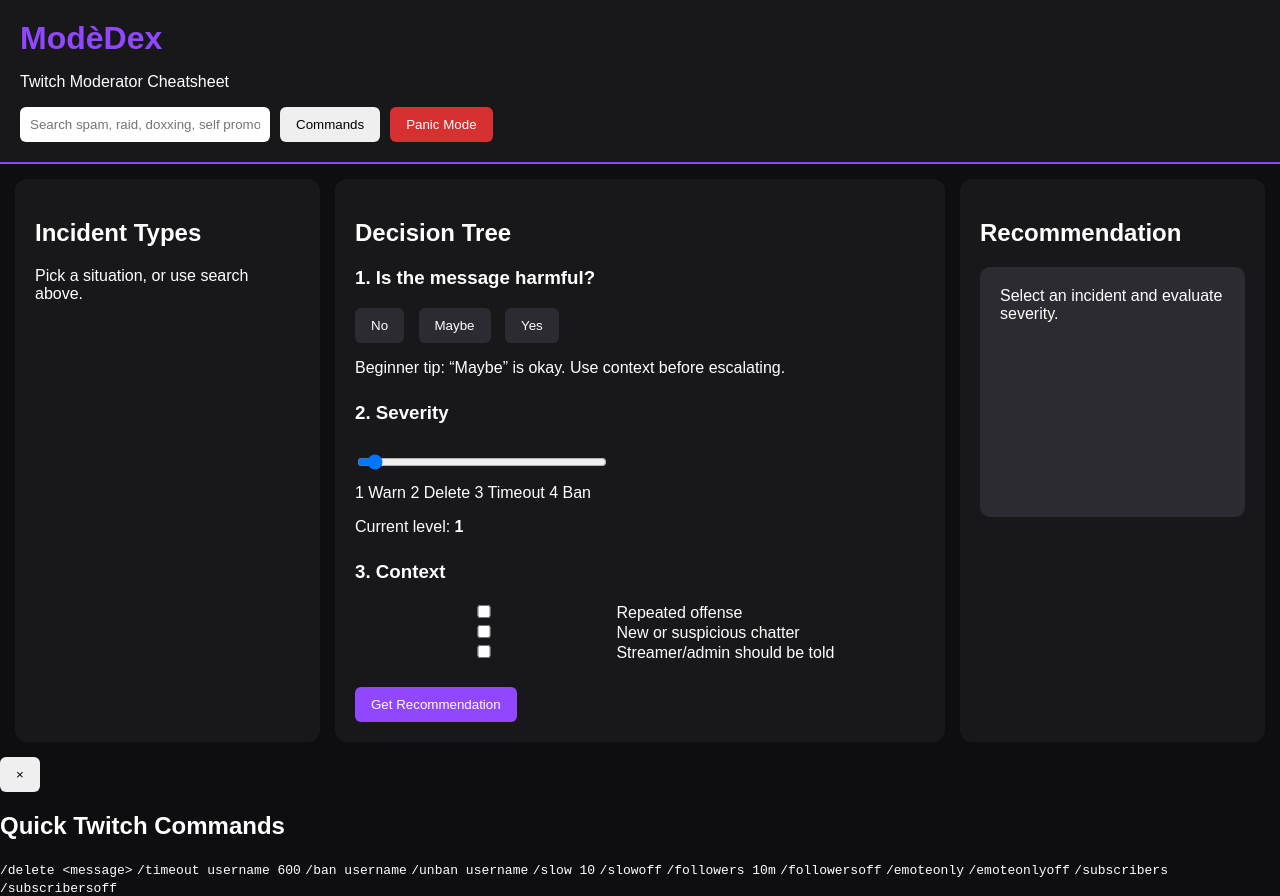
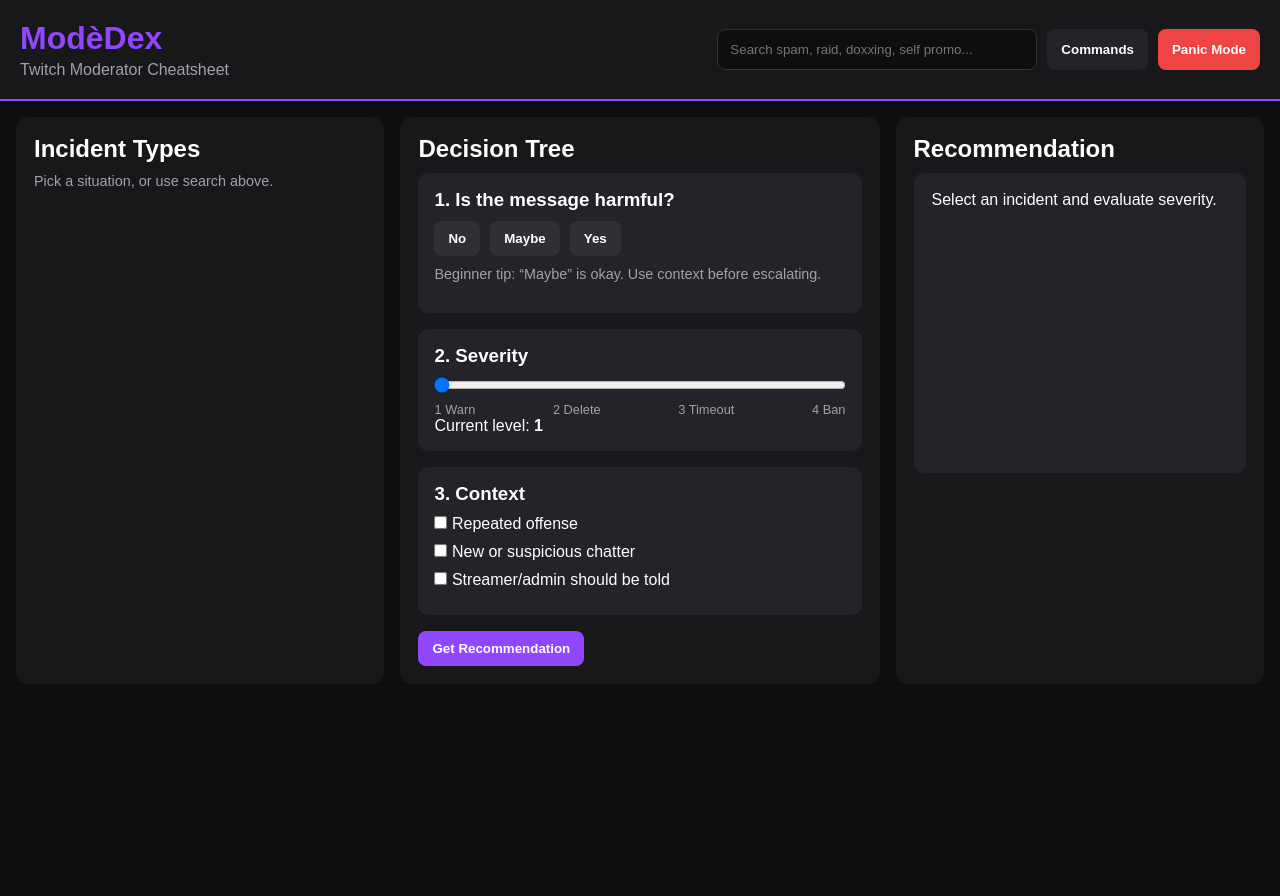
Before and after one commit to sassymangle/Mod-Dex, a plain HTML site: page index.html in a window 1280 px wide. After the commit the page ends 800 px from the top, so only its background shows below. Drawn offline with Linux system fonts and the light colour scheme; a script that the page names is missing.

Commit message:
Update style.css

```diff
--- a/style.css
+++ b/style.css
@@ -1,94 +1,436 @@
+:root {
+  --bg: #0E0E10;
+  --panel: #18181B;
+  --panel-light: #232329;
+
+  --accent: #9146FF;
+
+  --text: #FFFFFF;
+  --text-muted: #A1A1AA;
+
+  --green: #22C55E;
+  --yellow: #FACC15;
+  --orange: #FB923C;
+  --red: #EF4444;
+
+  --radius: 12px;
+}
+
 * {
+  margin: 0;
+  padding: 0;
   box-sizing: border-box;
 }
 
 body {
-  margin: 0;
-  font-family: Arial, sans-serif;
-  background: #0E0E10;
+  background: var(--bg);
+  color: var(--text);
+  font-family: Arial, Helvetica, sans-serif;
+  min-height: 100vh;
+}
+
+/* =====================
+   HEADER
+===================== */
+
+.app-header {
+  background: var(--panel);
+  border-bottom: 2px solid var(--accent);
+
+  padding: 20px;
+
+  display: flex;
+  justify-content: space-between;
+  align-items: center;
+  gap: 20px;
+  flex-wrap: wrap;
+}
+
+.brand h1 {
+  color: var(--accent);
+  font-size: 2rem;
+}
+
+.brand p {
+  color: var(--text-muted);
+  margin-top: 4px;
+}
+
+.top-controls {
+  display: flex;
+  gap: 10px;
+  flex-wrap: wrap;
+}
+
+.top-controls input {
+  width: 320px;
+  max-width: 100%;
+
+  padding: 12px;
+
+  background: var(--bg);
+  color: white;
+
+  border: 1px solid #333;
+  border-radius: 8px;
+}
+
+/* =====================
+   BUTTONS
+===================== */
+
+button {
+  border: none;
+  border-radius: 8px;
+
+  padding: 10px 14px;
+
+  cursor: pointer;
+
+  font-weight: bold;
+
+  transition: 0.2s ease;
+}
+
+button:hover {
+  transform: translateY(-2px);
+}
+
+.primary-btn {
+  background: var(--accent);
   color: white;
 }
 
-header {
-  background: #18181B;
-  padding: 20px;
-  border-bottom: 2px solid #9146FF;
+.secondary-btn {
+  background: var(--panel-light);
+  color: white;
 }
 
-h1 {
-  margin: 0;
-  color: #9146FF;
+.panic-btn {
+  background: var(--red);
+  color: white;
 }
 
-.top-controls {
-  margin-top: 15px;
+/* =====================
+   LAYOUT
+===================== */
+
+.layout {
+  display: grid;
+
+  grid-template-columns:
+    1fr
+    1.3fr
+    1fr;
+
+  gap: 16px;
+
+  padding: 16px;
+}
+
+.panel {
+  background: var(--panel);
+
+  border-radius: var(--radius);
+
+  padding: 18px;
+}
+
+.panel h2 {
+  margin-bottom: 10px;
+}
+
+.helper-text {
+  color: var(--text-muted);
+  font-size: 0.9rem;
+  margin-bottom: 15px;
+}
+
+/* =====================
+   INCIDENT LIST
+===================== */
+
+.incident-list {
   display: flex;
+  flex-direction: column;
   gap: 10px;
 }
 
-input {
-  padding: 10px;
-  width: 250px;
-  border: none;
-  border-radius: 6px;
+.incident-card {
+  background: var(--panel-light);
+
+  color: white;
+
+  text-align: left;
+
+  border-left: 5px solid var(--accent);
+
+  border-radius: 8px;
+
+  padding: 12px;
+
+  width: 100%;
 }
 
-button {
-  cursor: pointer;
-  border: none;
-  border-radius: 6px;
-  padding: 10px 16px;
+.incident-card:hover {
+  background: #2d2d34;
 }
 
-#panicBtn {
-  background: #d63031;
+.incident-card.selected {
+  outline: 2px solid var(--accent);
+}
+
+.border-green {
+  border-left-color: var(--green);
+}
+
+.border-yellow {
+  border-left-color: var(--yellow);
+}
+
+.border-orange {
+  border-left-color: var(--orange);
+}
+
+.border-red {
+  border-left-color: var(--red);
+}
+
+/* =====================
+   DECISION TREE
+===================== */
+
+.question-box {
+  background: var(--panel-light);
+
+  padding: 16px;
+
+  border-radius: 10px;
+
+  margin-bottom: 16px;
+}
+
+.question-box h3 {
+  margin-bottom: 10px;
+}
+
+.button-row {
+  display: flex;
+  gap: 10px;
+  margin-bottom: 10px;
+}
+
+.decision {
+  background: #2F2F36;
   color: white;
 }
 
-main {
-  display: grid;
-  grid-template-columns: 1fr 2fr 1fr;
-  gap: 15px;
-  padding: 15px;
+.decision.selected {
+  background: var(--accent);
 }
 
-.panel {
-  background: #18181B;
-  padding: 20px;
-  border-radius: 12px;
-  min-height: 500px;
+.severity-labels {
+  display: flex;
+  justify-content: space-between;
+
+  color: var(--text-muted);
+
+  font-size: 0.8rem;
+
+  margin-top: 5px;
 }
 
-.incident-btn {
-  display: block;
+#severity {
   width: 100%;
-  margin-bottom: 10px;
-  background: #2b2b31;
-  color: white;
 }
 
-.incident-btn:hover {
-  background: #9146FF;
+label {
+  display: block;
+  margin-bottom: 10px;
 }
 
-.question-box {
-  margin-bottom: 25px;
+/* =====================
+   RESULT PANEL
+===================== */
+
+.result-card {
+  background: var(--panel-light);
+
+  padding: 18px;
+
+  border-radius: 10px;
+
+  min-height: 300px;
 }
 
-.decision {
-  margin-right: 10px;
-  background: #2b2b31;
-  color: white;
+.result-card h3,
+.result-card h4 {
+  margin-top: 14px;
+  margin-bottom: 8px;
 }
 
-#recommendBtn {
-  background: #9146FF;
-  color: white;
+.result-card ul {
+  margin-left: 20px;
 }
 
-#result {
-  background: #2b2b31;
+.result-card li {
+  margin-bottom: 6px;
+}
+
+.result-card code {
+  display: block;
+
+  background: var(--bg);
+
+  border-radius: 8px;
+
+  padding: 10px;
+
+  margin-top: 8px;
+
+  overflow-x: auto;
+}
+
+/* =====================
+   BADGES
+===================== */
+
+.badge {
+  display: inline-block;
+
+  padding: 5px 10px;
+
+  border-radius: 999px;
+
+  font-size: 0.8rem;
+  font-weight: bold;
+
+  margin-bottom: 10px;
+}
+
+.badge-green {
+  background: rgba(34,197,94,.2);
+  color: var(--green);
+}
+
+.badge-yellow {
+  background: rgba(250,204,21,.2);
+  color: var(--yellow);
+}
+
+.badge-orange {
+  background: rgba(251,146,60,.2);
+  color: var(--orange);
+}
+
+.badge-red {
+  background: rgba(239,68,68,.2);
+  color: var(--red);
+}
+
+/* =====================
+   MODAL
+===================== */
+
+.modal {
+  position: fixed;
+
+  inset: 0;
+
+  background: rgba(0,0,0,.75);
+
+  display: flex;
+  align-items: center;
+  justify-content: center;
+
   padding: 20px;
-  border-radius: 10px;
-  min-height: 250px;
 }
+
+.hidden {
+  display: none;
+}
+
+.modal-card {
+  background: var(--panel);
+
+  border: 2px solid var(--accent);
+
+  border-radius: 12px;
+
+  width: 700px;
+  max-width: 100%;
+
+  padding: 20px;
+
+  position: relative;
+}
+
+.close-btn {
+  position: absolute;
+
+  top: 10px;
+  right: 10px;
+
+  background: var(--panel-light);
+}
+
+.command-grid {
+  display: grid;
+
+  grid-template-columns:
+    repeat(2, 1fr);
+
+  gap: 10px;
+
+  margin-top: 15px;
+}
+
+.command-grid code {
+  background: var(--bg);
+
+  padding: 10px;
+
+  border-radius: 8px;
+}
+
+/* =====================
+   PANIC MODE
+===================== */
+
+.panic-active {
+  animation: pulse 1s infinite;
+}
+
+@keyframes pulse {
+  0% {
+    transform: scale(1);
+  }
+
+  50% {
+    transform: scale(1.02);
+  }
+
+  100% {
+    transform: scale(1);
+  }
+}
+
+/* =====================
+   MOBILE
+===================== */
+
+@media (max-width: 900px) {
+
+  .layout {
+    grid-template-columns: 1fr;
+  }
+
+  .top-controls input {
+    width: 100%;
+  }
+
+  .command-grid {
+    grid-template-columns: 1fr;
+  }
+
+}
```
